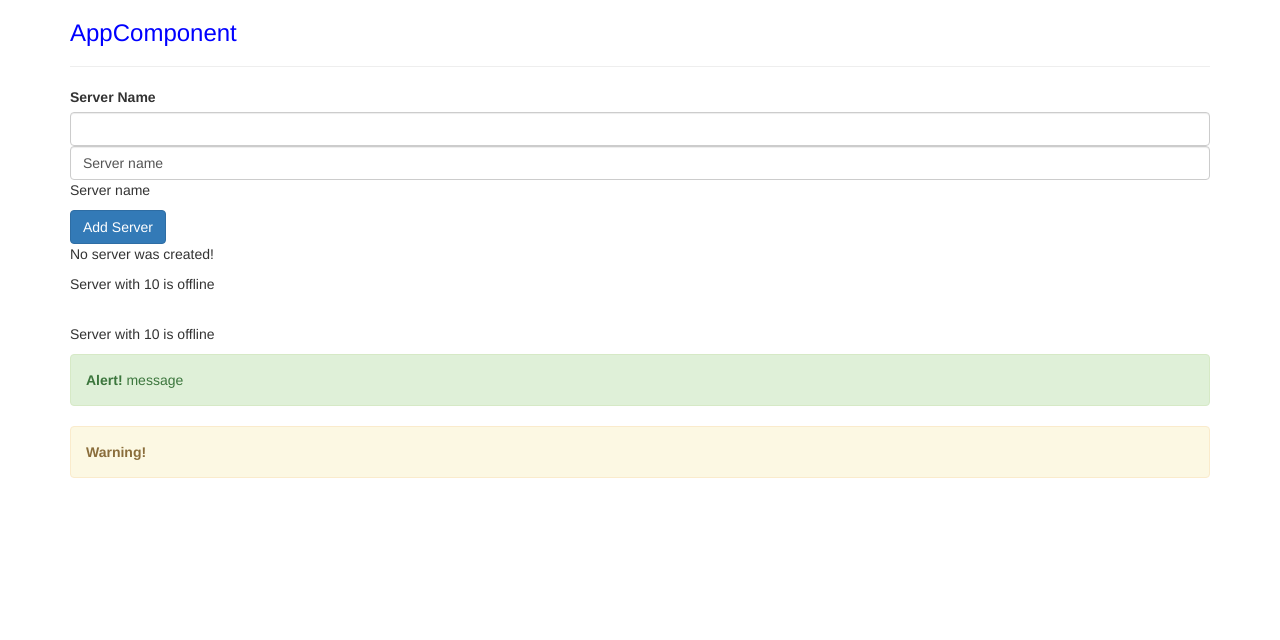
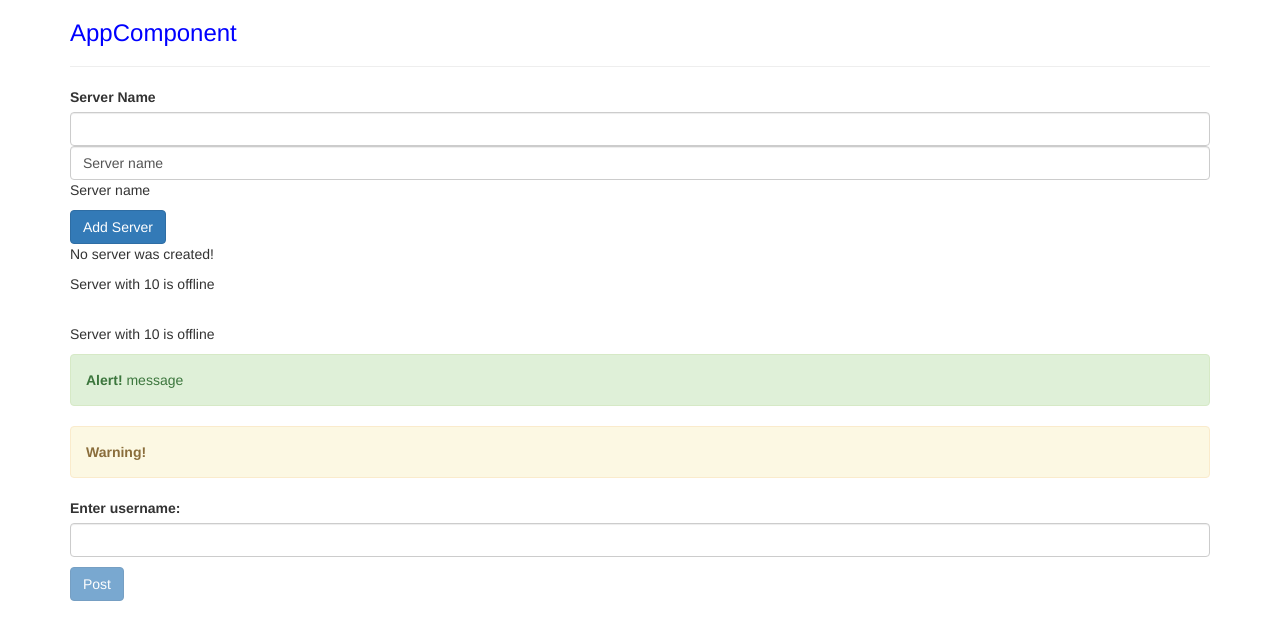
Before and after one commit to hrbcksq/sandbox-angular, an Angular app: page / in a window 1280 px wide. Shown: the top 640 px of the page. Built offline with nearby package versions, Linux system fonts and the light colour scheme.

Commit message:
Second assigment

```diff
--- a/src/app/app.component.html
+++ b/src/app/app.component.html
@@ -6,6 +6,8 @@
             <app-servers></app-servers>
             <app-alert></app-alert>
             <app-warning></app-warning>
+
+            <app-second></app-second>
             <!--<div app-servers></div>-->
             <!--<div class="app-servers"></div>-->
         </div>
--- a/src/app/app.module.ts
+++ b/src/app/app.module.ts
@@ -7,6 +7,7 @@ import { ServerComponent } from './server/server.component';
 import { ServersComponent } from './servers/servers.component';
 import { AlertComponent } from './shared/alert/alert.component';
 import { WarningComponent } from './shared/warning/warning.component';
+import { SecondComponent } from './assigment/second/second.component';
 
 @NgModule({
   declarations: [
@@ -14,7 +15,8 @@ import { WarningComponent } from './shared/warning/warning.component';
     ServerComponent,
     ServersComponent,
     AlertComponent,
-    WarningComponent
+    WarningComponent,
+    SecondComponent
 ],
   imports: [
     BrowserModule,
--- /dev/null
+++ b/src/app/assigment/second/second.component.html
@@ -0,0 +1,4 @@
+<label for="nameInput">Enter username:</label>
+<input name="nameInput" type="text" class="form-control" [(ngModel)]="username">
+<p>{{username}}</p>
+<button class="btn btn-primary" [disabled]="!(username && username.length > 0)" (click)="resetAction()">Post</button>
--- /dev/null
+++ b/src/app/assigment/second/second.component.ts
@@ -0,0 +1,21 @@
+import { Component, OnInit } from '@angular/core';
+
+@Component({
+  selector: 'app-second',
+  templateUrl: './second.component.html',
+  styleUrls: ['./second.component.css']
+})
+export class SecondComponent implements OnInit {
+  username = '';
+
+  constructor() {
+  }
+
+  ngOnInit() {
+  }
+
+  resetAction() {
+    this.username = null;
+  }
+
+}
```
Also changed, not shown: src/app/assigment/second/second.component.css (added), 1 other file (tests, documents, lock files or other folders).
